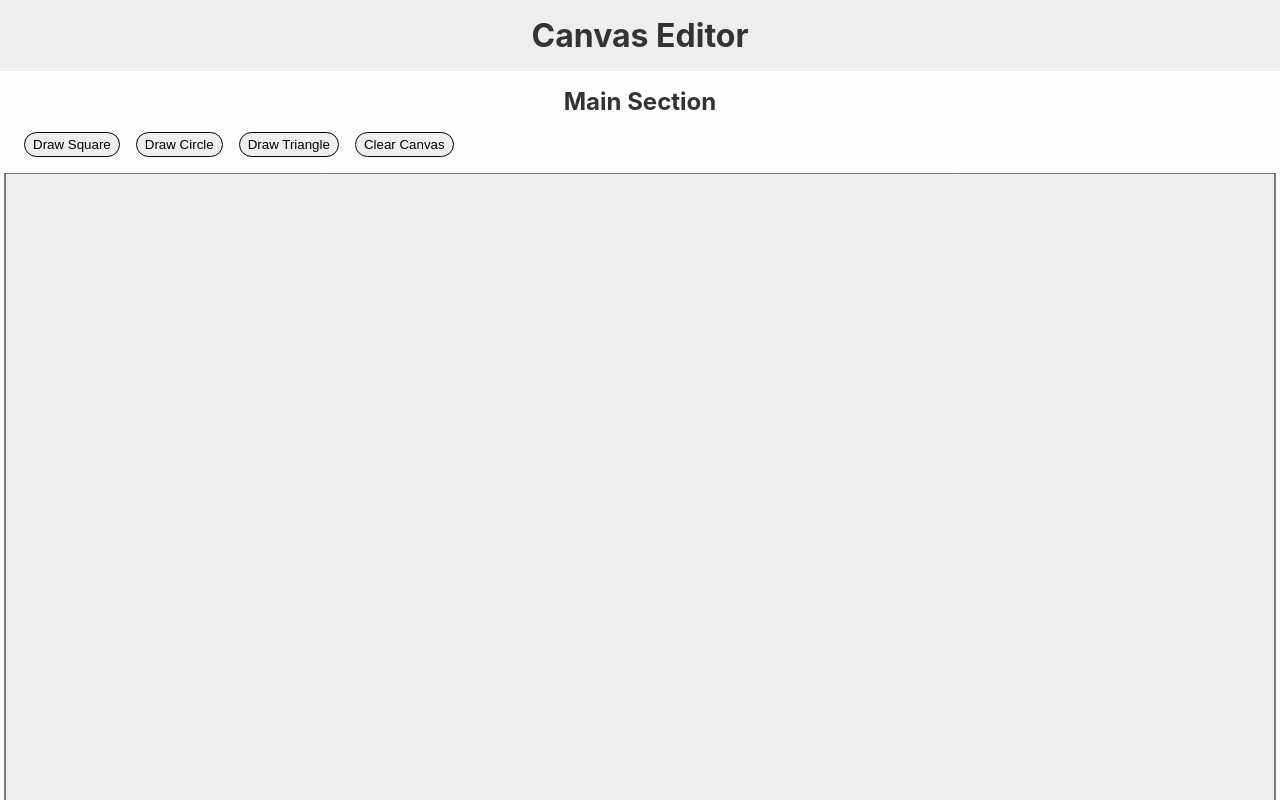
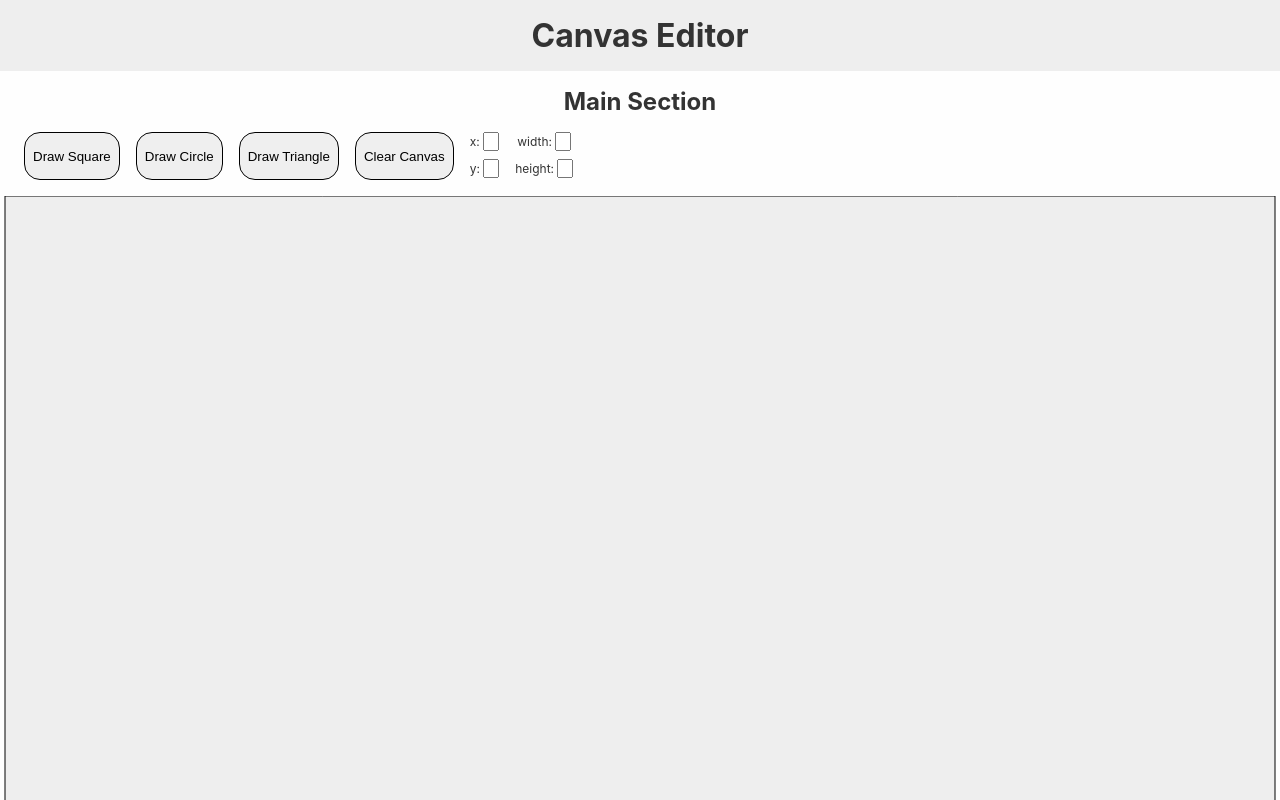
Before and after one commit to jbratcher/canvas_editor, a React (Create React App) app: page / in a window 1280 px wide. Shown: the top 800 px of the page. Built offline with nearby package versions, Linux system fonts and the light colour scheme.

Commit message:
feat: added input field for draw dimensions

```diff
--- a/src/App.scss
+++ b/src/App.scss
@@ -12,6 +12,11 @@ html, body {
 body {
   background: #fefefe;
   color: #333;
+}
+
+.column {
+  display: flex;
+  flex-direction: column;
 }
 
 button {
@@ -40,12 +45,34 @@ main {
   width: 100vw;
 }
 
-.buttonContainer {
+.menuContainer {
   display: flex;
+  height: 5rem;
   padding: 1rem;
 
   button {
     margin: 0 0.5rem;
+  }
+
+  .drawDimensions {
+    display: flex;
+    flex-flow: column wrap;
+    align-items: center;
+    height: 4rem;
+
+    .column {
+      padding: 0 0.5rem;
+    }
+
+    label {
+      font-size: 0.75rem;
+      padding-bottom: 0.5rem;
+    }
+
+    input {
+      width: 1rem;
+    }
+
   }
 
 }
@@ -57,6 +84,4 @@ main {
   min-height: 60vh;
   width: 100%;
 
-
-
 }
--- a/src/canvas/Menu.js
+++ b/src/canvas/Menu.js
@@ -22,7 +22,9 @@ class Menu extends Component {
 
     return (
 
-        <section className="buttonContainer ref=buttonContainer">
+      <React.Fragment>
+
+        <section className="menuContainer ref=menuContainer">
 
           <button className="drawSquare" onClick={drawSquare}>Draw Square</button>
 
@@ -32,7 +34,23 @@ class Menu extends Component {
 
           <button className="clearCanvas" onClick={clearCanvas}>Clear Canvas</button>
 
+          <section className="drawDimensions">
+
+            <section className="column">
+              <label>x: <input type="text"></input></label>
+              <label>y: <input type="text"></input></label>
+            </section>
+
+            <section className="column">
+              <label>width: <input type="text"></input></label>
+              <label>height: <input type="text"></input></label>
+            </section>
+
+          </section>
+
         </section>
+
+      </React.Fragment>
 
     );
   }
```
